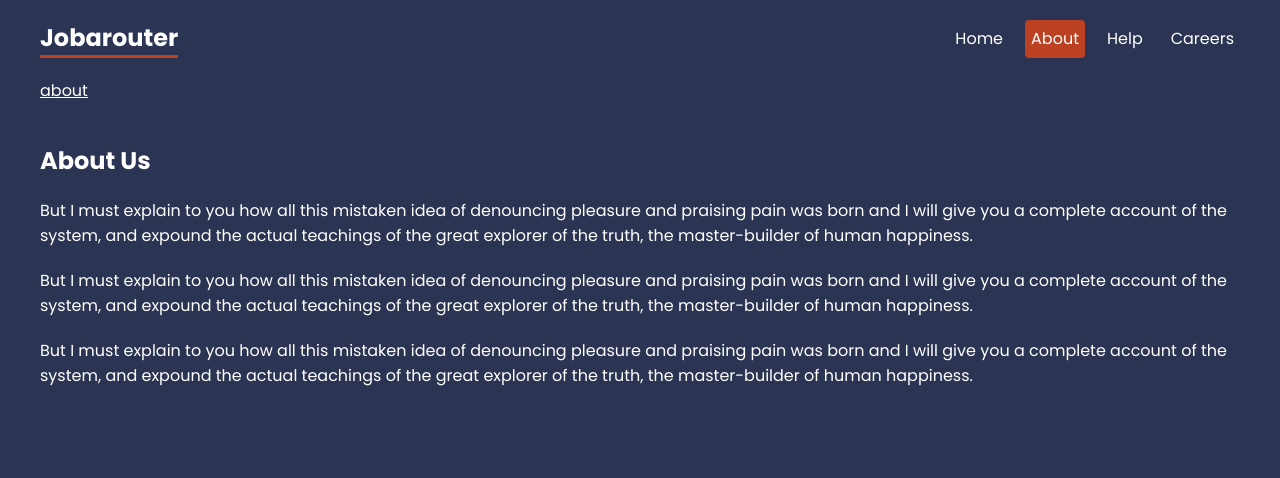
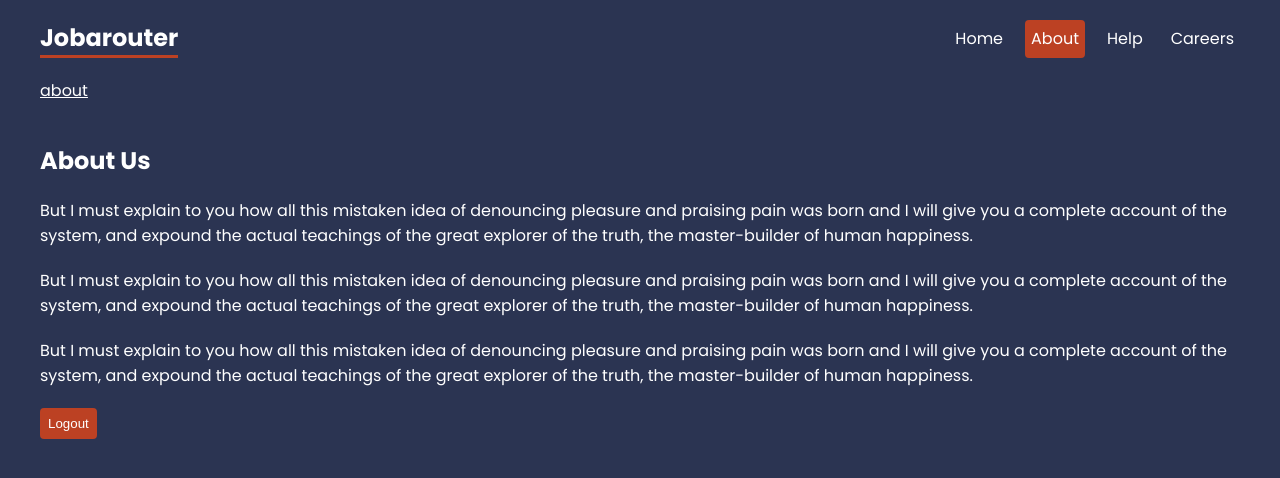
Before and after one commit to ChukwumaKingsley/job-routes, a React (Create React App) app: page /about in a window 1280 px wide. Shown: the top 478 px of the page. Built offline with nearby package versions, Linux system fonts and the light colour scheme.

Commit message:
Final tutorial touches

```diff
--- a/src/pages/About.js
+++ b/src/pages/About.js
@@ -1,13 +1,23 @@
 
-import React from 'react'
+import React, { useState } from 'react'
+import { Navigate } from 'react-router-dom'
 
 function About() {
+
+    const [user, setUser] = useState('mario')
+
+    if (!user) {
+        return <Navigate to="/" replace={true}/>
+    }
+
     return (
         <div className='about'>
             <h2>About Us</h2>
             <p>But I must explain to you how all this mistaken idea of denouncing pleasure and praising pain was born and I will give you a complete account of the system, and expound the actual teachings of the great explorer of the truth, the master-builder of human happiness.</p>
             <p>But I must explain to you how all this mistaken idea of denouncing pleasure and praising pain was born and I will give you a complete account of the system, and expound the actual teachings of the great explorer of the truth, the master-builder of human happiness.</p>
             <p>But I must explain to you how all this mistaken idea of denouncing pleasure and praising pain was born and I will give you a complete account of the system, and expound the actual teachings of the great explorer of the truth, the master-builder of human happiness.</p>
+
+            <button onClick={() => setUser(null)}>Logout</button>
         </div>
     )
 }
```
